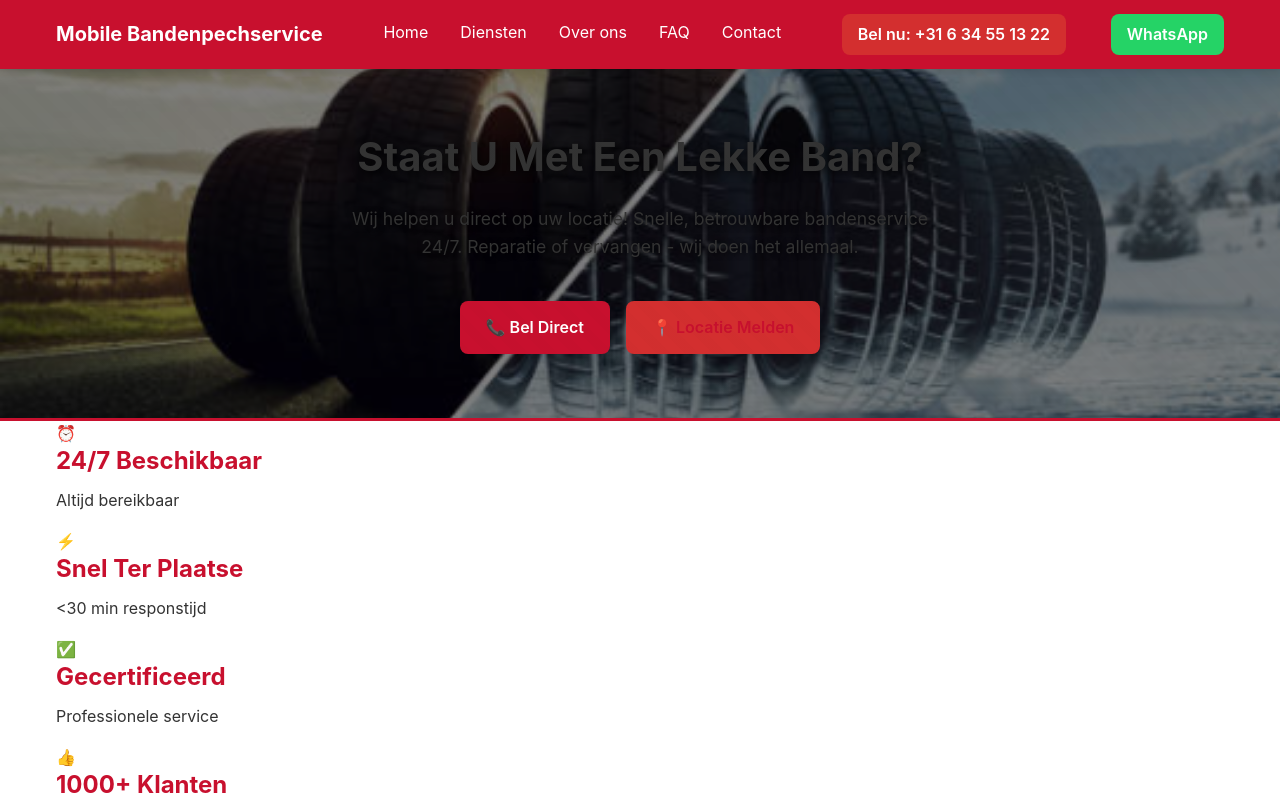
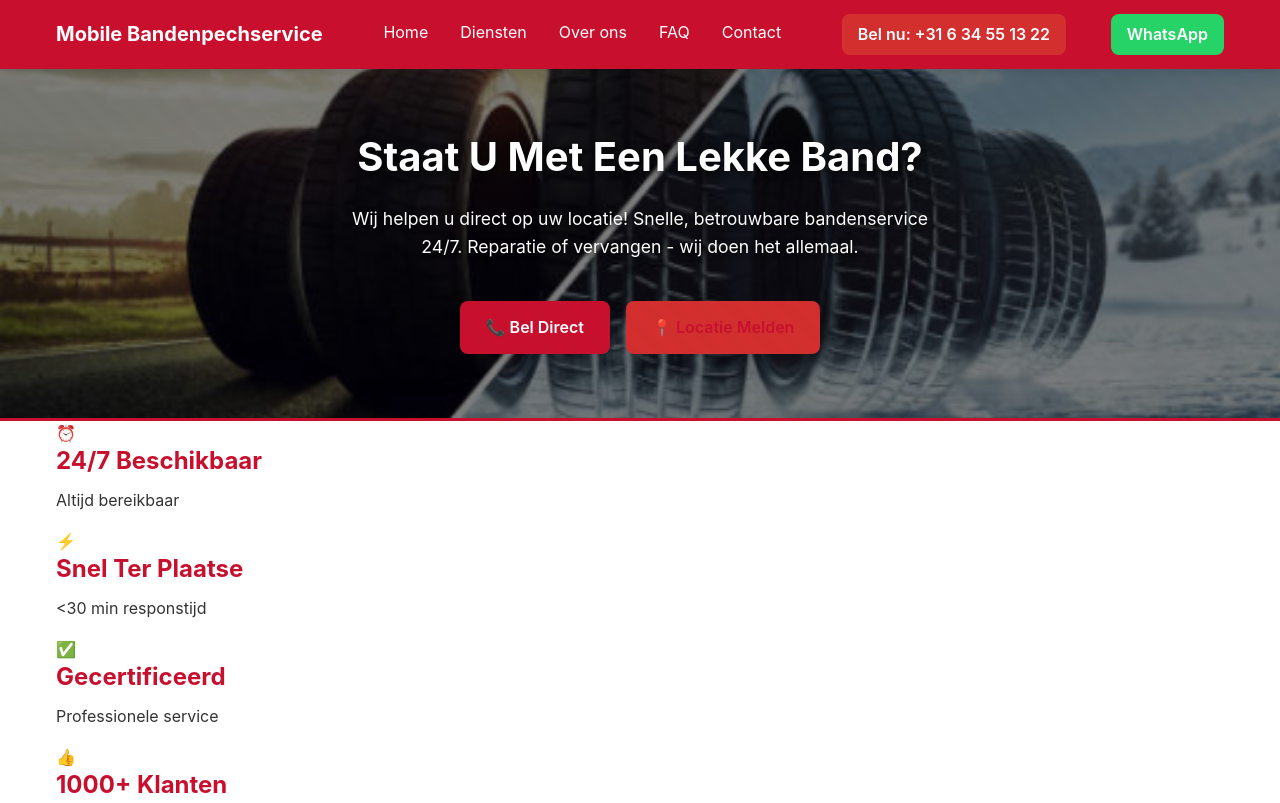
Before and after one commit to gonul1907/mobilepechbandenservice, a website: page index.html in a window 1280 px wide. Shown: the top 803 px of the page. Drawn offline with Linux system fonts and the light colour scheme.

Commit message:
Fix hero text color to white with !important

```diff
--- a/styles.css
+++ b/styles.css
@@ -262,13 +262,13 @@ a:hover {
 }
 
 .hero h1 {
-  color: #ffffff;
+  color: #ffffff !important;
   text-shadow: 2px 2px 8px rgba(0, 0, 0, 0.8);
 }
 
 .hero p,
 .hero .lead {
-  color: #ffffff;
+  color: #ffffff !important;
   text-shadow: 1px 1px 6px rgba(0, 0, 0, 0.8);
 }
 
```
